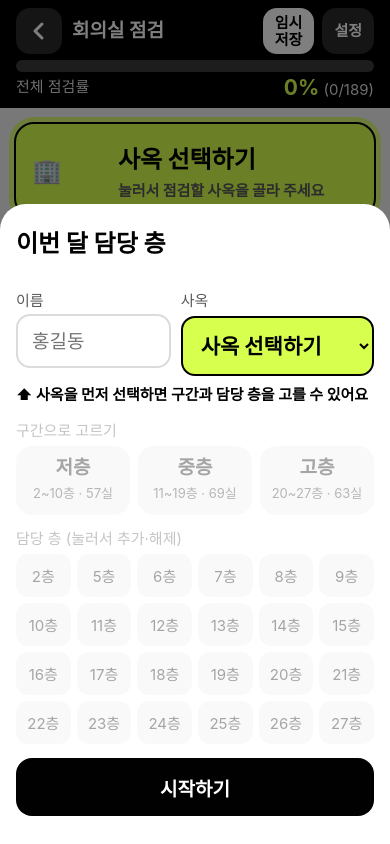
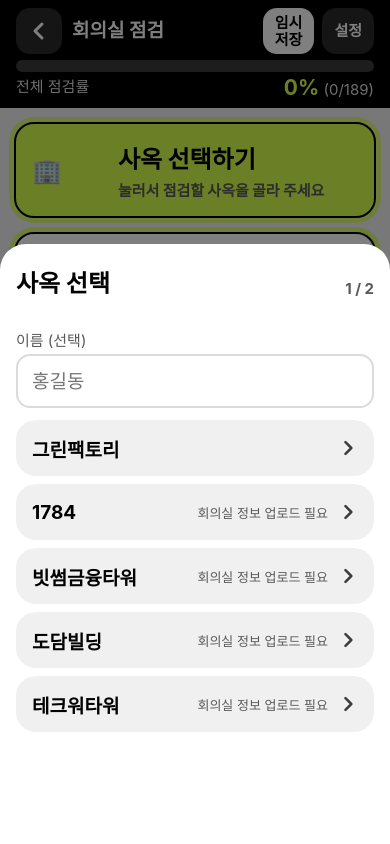
Before and after one commit to rheejungwook/room-check, a plain HTML site: page index.html in a window 390 px wide. Shown: the top 844 px of the page. Drawn offline with Linux system fonts and the light colour scheme; a web font is replaced by a local one.

Commit message:
Add files via upload

```diff
--- a/index.html
+++ b/index.html
@@ -120,7 +120,32 @@ input,select{font:inherit}
 @keyframes sheetDown{to{transform:translateY(100%)}}
 @keyframes rise{from{opacity:0;transform:translateY(14px)}}
 @keyframes ghostOut{to{opacity:0;transform:translateY(-10px)}}
-@media (prefers-reduced-motion:reduce){.sheet>div{animation-duration:.3s}.sheet>div>*:not(.ghost){animation-duration:.25s}}.norep.ok2{background:var(--ink);color:#fff;border-color:var(--ink);box-shadow:0 4px 0 #5F5F5F}.norep.ok2 small{color:var(--lime)}.norep.ok2:active{background:#2a2a2a;transform:translateY(4px);box-shadow:0 0 0 #5F5F5F}.norep.ok2.ok{background:var(--lime);color:var(--ink);border-color:var(--ink);box-shadow:none}.norep.flip{animation:flipin .35s cubic-bezier(.34,1.4,.64,1)}@keyframes flipin{0%{transform:scale(.94)}100%{transform:scale(1)}}</style>
+@media (prefers-reduced-motion:reduce){.sheet>div{animation-duration:.3s}.sheet>div>*:not(.ghost){animation-duration:.25s}}.norep.ok2{background:var(--ink);color:#fff;border-color:var(--ink);box-shadow:0 4px 0 #5F5F5F}.norep.ok2 small{color:var(--lime)}.norep.ok2:active{background:#2a2a2a;transform:translateY(4px);box-shadow:0 0 0 #5F5F5F}.norep.ok2.ok{background:var(--lime);color:var(--ink);border-color:var(--ink);box-shadow:none}.norep.flip{animation:flipin .35s cubic-bezier(.34,1.4,.64,1)}@keyframes flipin{0%{transform:scale(.94)}100%{transform:scale(1)}}.stp{display:flex;gap:6px;margin-top:8px}.stp i{flex:1;height:5px;border-radius:99px;background:#3a3a3a;transition:background .4s}.stp i.on{background:var(--lime)}
+.ob{animation:obIn .5s cubic-bezier(.34,1.2,.64,1) backwards}.ob.back{animation-name:obBack}
+@keyframes obIn{from{opacity:0;transform:translateX(32px)}}@keyframes obBack{from{opacity:0;transform:translateX(-32px)}}
+.ob-k{font-size:15px;font-weight:700;color:var(--g6);margin-top:6px}
+.ob-t{font-size:24px;margin:4px 0 14px}
+.ob-l{display:block;font-size:15px;color:var(--g6);margin:14px 0 6px}
+.ob-in{width:100%;height:54px;border-radius:14px;border:2px solid var(--line);padding:0 14px;background:#fff;font-size:17px}
+.sitelist{display:flex;flex-direction:column;gap:10px;margin-top:16px}
+.card.site{display:flex;align-items:center;gap:10px;width:100%;min-height:68px;padding:12px 16px;margin:0;text-align:left;border:2px solid transparent;transition:transform .15s,background .25s,border-color .25s,color .25s}
+.card.site .sn2{font-size:21px;font-weight:700;flex:1}
+.card.site small{font-size:13px;color:var(--g6)}
+.card.site.on{border-color:var(--ink)}
+.card.site.pick{background:var(--ink);color:#fff;transform:scale(.98);border-color:var(--ink)}.card.site.pick small{color:#ccc}
+.card.site:active{transform:scale(.98)}.stk{margin-left:auto;font-size:15px;font-weight:700;color:var(--g6)}.sheet .sitelist{display:flex;flex-direction:column;gap:8px;margin-top:12px}.sheet .card.site{min-height:56px;padding:8px 14px;background:var(--bg)}.sheet .card.site .sn2{font-size:19px}.sheet .card.site.on{border-color:var(--ink);background:#fff}.sheet .card.site.pick{background:var(--ink);color:#fff}.sheet .card.site .chev{flex:none}.sheet>div.morph>*:not(.ghost){animation:slideIn .42s cubic-bezier(.22,1,.36,1) .12s backwards!important}
+.sheet>div.morph.back>*:not(.ghost){animation-name:slideInBack!important}
+.sheet>div.morph .ghost{animation:ghostLeft .26s cubic-bezier(.4,0,1,1) forwards}
+.sheet>div.morph.back .ghost{animation-name:ghostRight}
+@keyframes slideIn{from{opacity:0;transform:translateX(34px)}}
+@keyframes slideInBack{from{opacity:0;transform:translateX(-34px)}}
+@keyframes ghostLeft{to{opacity:0;transform:translateX(-34px)}}
+@keyframes ghostRight{to{opacity:0;transform:translateX(34px)}}#app{transition:transform .45s cubic-bezier(.32,.72,0,1),opacity .45s ease}
+
+.sheet{z-index:40}
+.sheet>div.obp{padding:0;overflow:hidden;height:min(84vh,600px);max-height:92%}.obtrack{display:flex;width:200%;height:100%;transition:transform .5s cubic-bezier(.32,.72,0,1)}.obpane{width:50%;flex:none;height:100%;overflow:auto;padding:20px 16px 0;-webkit-overflow-scrolling:touch}.obpane .act{bottom:0;padding-bottom:calc(14px + env(safe-area-inset-bottom))}.sheet>div.obp>.obtrack{animation:none!important}.sheet>div.obp.morph>*:not(.ghost){animation:none!important}
+.obpane{display:flex;flex-direction:column}.obpane>*{flex:none}.obpane .act{margin-top:auto!important}
+</style>
 </head>
 <body>
 <div id="app"></div>
@@ -208,7 +233,9 @@ function home(){
   ${mineRooms?gaugeTop(mineRooms,'담당 점검률'+(S.who?' · '+esc(S.who):''),'mine'):gaugeTop(all,'전체 점검률','all')}${mineRooms?`<div class="gl"><span>전체 (3명 합산, 이 폰 기준)</span><span><b style="font-size:17px">${all.p}%</b> (${all.d}/${all.t})</span></div>`:''}</div><div class="wrap">`;
   if(!storeOk)h+=`<div class="card" style="background:#fde4e4;font-size:17px;line-height:1.5"><b>⚠ 이 브라우저는 기록을 저장하지 못해요</b><br>크롬 같은 기본 브라우저로 열어 주세요. 그전까지는 이 창을 닫지 말고, 중간중간 [엑셀 내보내기]로 받아 두세요.</div>`;
   else if(location.protocol==='file:'&&!S.tipOk)h+=`<div class="card" style="background:#fff;font-size:17px;line-height:1.5;border:2px solid var(--ink)"><b>📱 파일로 열었어요</b><br>기록은 이 폰의 브라우저에 저장돼요. 같은 파일을 같은 브라우저로 다시 열어야 이어서 쓸 수 있어요. 중간에 [임시 저장]과 [엑셀 내보내기]를 눌러 두세요.<button class="btn" style="display:block;width:100%;height:50px;border-radius:14px;background:var(--ink);color:#fff;font-size:19px;font-weight:700;margin-top:10px" data-a="tipok">확인했어요</button></div>`;
+  /* 다음에 해야 할 설정을 알려 주는 배너: 사옥 → 담당 층 순서로 이어짐 */
   if(!S.siteSet)h+=`<button class="card floor next" style="margin-bottom:14px;background:var(--lime)" data-a="pickSite"><span class="n" style="font-size:24px">🏢</span><span class="m" style="font-size:24px;font-weight:800">사옥 선택하기<small style="margin:4px 0 0">눌러서 점검할 사옥을 골라 주세요</small></span></button>`;
+  else if(S.rooms.length&&!S.mine.length)h+=`<button class="card floor next" style="margin-bottom:14px;background:var(--lime)" data-a="pickFloors"><span class="n" style="font-size:24px">🏢</span><span class="m" style="font-size:24px;font-weight:800">담당 층 선택하기<small style="margin:4px 0 0">${esc(S.site)} · 눌러서 맡은 층을 골라 주세요</small></span></button>`;
   const mainP=(mineRooms||all).p;
   if(mainP===100)h+=`<div class="final">🎉 ${mineRooms?'담당 층 ':'전체 '}점검 완료<b>${mainP}%</b>하단 [내보내기]로 파일을 만들어 주세요</div>`;
   if(S.mine.length)h+=`<div class="chips" style="margin-bottom:12px"><button class="chip ${S.onlyMine?'':'on'}" data-a="scope" data-v="0">전체 층</button><button class="chip ${S.onlyMine?'on':''}" data-a="scope" data-v="1">담당 층만</button></div>`;
@@ -255,7 +282,7 @@ function goRoom(id){const el=document.getElementById('r'+id);if(el)window.scroll
 document.addEventListener('click',e=>{
   const b=e.target.closest('[data-a]');if(!b)return;const a=b.dataset.a,id=b.dataset.id;
   if(a==='floor'){if(view.page==='home'){view.sy=window.scrollY;history.pushState({f:1},'')}view={page:'floor',floor:+b.dataset.f};render()}
-  else if(a==='exit')setup();
+  else if(a==='exit')openSetup(1);
   else if(a==='finish')completeFloor(+b.dataset.f);
   else if(a==='back'){if(history.state&&history.state.f)history.back();else{view={page:'home'};render()}}
   else if(a==='scope'){S.onlyMine=b.dataset.v==='1';render()}
@@ -277,7 +304,8 @@ document.addEventListener('click',e=>{
   else if(a==='tempsave'){S.savedAt=Date.now();save();const t=new Date(S.savedAt),d=stat(S.rooms).d;toast('임시 저장 완료 · '+d+'/'+S.rooms.length+'실 · '+String(t.getHours()).padStart(2,'0')+':'+String(t.getMinutes()).padStart(2,'0'))}
   else if(a==='tipok'){S.tipOk=true;save();render()}
   else if(a==='menu')menu();
-  else if(a==='pickSite')pickSite();
+  else if(a==='pickSite')openSetup(1);
+  else if(a==='pickFloors')openSetup(2);
   else if(a==='addRoom')roomForm(null);
   else if(a==='editRoom')roomForm(rm(id));
   else if(a==='addFloor')addFloor();
@@ -297,16 +325,18 @@ window.addEventListener('popstate',()=>{
   if(sheetOpen){sheetOpen=false;L().innerHTML='';render();return}
   if(view.page==='floor'){view={page:'home'};render()}
 });
-function sheet(html){layerTok++;if(!sheetOpen){sheetOpen=true;history.pushState({s:1},'')}
+function sheet(html){layerTok++;const dir=window._sdir||1;window._sdir=1;if(!sheetOpen){sheetOpen=true;history.pushState({s:1},'')}
   const l=L(),old=l.querySelector('.sheet:not(.out)>div');
-  if(!old){l.innerHTML=`<div class="sheet" data-a="" onclick="if(event.target===this)closeLayer()"><div>${html}</div></div>`;return}
-  /* 같은 시트 안에서 내용이 바뀔 때: 이전 내용은 위로 사라지고 시트 높이가 스프링으로 늘어나/줄어듦 */
+  const isOb=html.includes('class="obtrack"');
+  if(!old){l.innerHTML=`<div class="sheet" data-a="" onclick="if(event.target===this)closeLayer()"><div class="${isOb?'obp':''}">${html}</div></div>`;return}
+  old.classList.toggle('obp',isOb);
+  /* 같은 시트 안에서 단계가 바뀔 때: 이전 내용은 옆으로 빠지고, 높이가 부드럽게 맞춰지며, 새 내용이 같은 방향으로 이어서 들어옴 */
   const h0=old.offsetHeight,ghost=document.createElement('div');ghost.className='ghost';ghost.innerHTML=old.innerHTML.replace(/ id="[^"]*"/g,'');
   old.innerHTML=html;old.scrollTop=0;old.style.height='auto';const h1=old.offsetHeight;
+  old.classList.add('morph');old.classList.toggle('back',dir<0);
   old.style.overflow='hidden';old.style.height=h0+'px';old.appendChild(ghost);void old.offsetHeight;
-  old.style.transition='height .55s cubic-bezier(.34,1.25,.64,1)';old.style.height=h1+'px';
-  setTimeout(()=>{ghost.remove();old.style.height='';old.style.transition='';old.style.overflow=''},580)}
-function hintWho(){}
+  old.style.transition='height .42s cubic-bezier(.32,.72,0,1)';old.style.height=h1+'px';
+  setTimeout(()=>{ghost.remove();old.style.height='';old.style.transition='';old.style.overflow=''},600)}function hintWho(){}
 
 /* ---------- 메뉴/설정 ---------- */
 const SITES=['그린팩토리','1784','빗썸금융타워','도담빌딩','테크워타워'];
@@ -334,16 +364,30 @@ function saveMenu(){S.who=document.getElementById('who').value.trim();save();clo
 function doNew(){S.rooms.forEach(r=>{r.st='';r.reason='';r.sup={};r.rep=false;r.memo='';r.by='';r.at=''});S.ym=today().slice(0,7);S.mine=[];S.onlyMine=true;save();view={page:'home'};render();setup()}
 
 /* 첫 화면 / 매달 담당 층 선택 */
-function setup(fromMenu){window._fromMenu=fromMenu;
-  const lock=!S.siteSet?'⬆ 사옥을 먼저 선택하면 구간과 담당 층을 고를 수 있어요':(!S.rooms.length?'이 사옥은 아직 회의실 정보가 없어요. 점검표 엑셀이 업로드되면 고를 수 있어요.':'');
-  sheet(`<div class="shead">${fromMenu?'<button class="sback" onclick="menu()" aria-label="설정으로"><svg width="24" height="24" viewBox="0 0 24 24" fill="none" stroke="currentColor" stroke-width="3" stroke-linecap="round" stroke-linejoin="round" aria-hidden="true"><path d="M15 5l-7 7 7 7"/></svg></button>':''}<h2>이번 달 담당 층</h2></div>
-  <div class="g2"><div><label>이름</label><input type="text" id="who" value="${esc(S.who)}" placeholder="홍길동"></div><div><label>사옥</label>${siteChips()}</div></div>
-  ${lock?`<div class="note" id="lockmsg" style="color:var(--ink);font-weight:700">${lock}</div>`:''}
-  <div id="floorSec" class="${S.siteSet&&S.rooms.length?'':'lock'}"><label>구간으로 고르기</label>
-  <div class="g3">${groups().map((g,i)=>`<button class="chip tier" onclick="tier(${i})">${['저층','중층','고층'][i]}<br><small>${g.length?g[0]+'~'+g[g.length-1]+'층 · '+g.reduce((s,f)=>s+inF(f).length,0)+'실':'-'}</small></button>`).join('')}</div>
-  <label>담당 층 (눌러서 추가·해제)</label><div class="fgrid" id="pm">${floors().map(f=>`<button class="chip ${S.mine.includes(f)?'on':''}" onclick="this.classList.toggle('on')" data-f="${f}">${f}층</button>`).join('')}</div></div>
-  <div class="act"><button class="btn pri" onclick="saveSetup()">${fromMenu?'저장':'시작하기'}</button></div>`);
-}function groups(){
+/* 온보딩: 하단 배너(시트) 하나에 두 페이지(사옥 → 담당 층). 배너 높이는 고정, 단계는 옆으로 넘어가듯 이동 */
+const CHEV_L='<svg width="24" height="24" viewBox="0 0 24 24" fill="none" stroke="currentColor" stroke-width="3" stroke-linecap="round" stroke-linejoin="round" aria-hidden="true"><path d="M15 5l-7 7 7 7"/></svg>';
+function setup(fromMenu){openSetup(fromMenu?2:(S.siteSet&&S.rooms.length?2:1),fromMenu?'menu':'')}
+function openSetup(step,from){window._setupFrom=from||'';showSetup(step)}
+function finishSetup(){closeLayer()}
+function pickSiteCard(x,btn){if(btn)btn.classList.add('pick');setTimeout(()=>{setSite(x);showSetup(2)},170)}
+function obPane1(){return `<div class="shead"><h2>사옥 선택</h2><span class="stk">1 / 2</span></div>
+  <label>이름 (선택)</label><input type="text" id="who" value="${esc(S.who)}" placeholder="홍길동" oninput="S.who=this.value.trim()">
+  <div class="sitelist">${SITES.map(x=>`<button class="card site ${S.siteSet&&S.site===x?'on':''}" onclick="pickSiteCard('${x}',this)"><span class="sn2">${x}</span>${SITE_SEED[x]?'':'<small>회의실 정보 업로드 필요</small>'}<svg class="chev" width="20" height="20" viewBox="0 0 24 24" fill="none" stroke="currentColor" stroke-width="3" stroke-linecap="round" stroke-linejoin="round" aria-hidden="true"><path d="M9 5l7 7-7 7"/></svg></button>`).join('')}</div>`}
+function obPane2(){
+  const hasR=S.rooms.length>0,fromMenu=window._setupFrom==='menu',back=fromMenu?'menu()':'showSetup(1)';
+  return `<div class="shead"><button class="sback" onclick="${back}" aria-label="뒤로">${CHEV_L}</button><h2>담당 층 선택</h2><span class="stk">${fromMenu?esc(S.site||''):'2 / 2 · '+esc(S.site||'')}</span></div>
+  ${hasR?`<label>구간으로 고르기</label><div class="g3">${groups().map((g,i)=>`<button class="chip tier" onclick="tier(${i})">${['저층','중층','고층'][i]}<br><small>${g.length?g[0]+'~'+g[g.length-1]+'층 · '+g.reduce((s,f)=>s+inF(f).length,0)+'실':'-'}</small></button>`).join('')}</div>
+  <label>담당 층 (눌러서 추가·해제)</label><div class="fgrid" id="pm">${floors().map(f=>`<button class="chip ${S.mine.includes(f)?'on':''}" onclick="this.classList.toggle('on')" data-f="${f}">${f}층</button>`).join('')}</div>`
+  :`<div class="note" style="color:var(--ink);font-weight:700">이 사옥은 아직 회의실 정보가 없어요. 점검표 엑셀을 업로드하면 층과 회의실이 채워져요.</div><button class="btn" style="background:var(--lime);border:2px solid var(--ink)" onclick="mergeUI()">회의실 정보 업로드</button>`}
+  <div class="act"><button class="btn pri" onclick="saveSetup()">${hasR?(fromMenu?'저장':'시작하기'):'확인'}</button></div>`}
+function showSetup(st){
+  const tr=document.querySelector('.sheet:not(.out) .obtrack');
+  if(tr){ /* 같은 배너 안에서 페이지만 넘김 */
+    const panes=tr.querySelectorAll('.obpane');if(st===2)panes[1].innerHTML=obPane2();else panes[0].innerHTML=obPane1();
+    void tr.offsetWidth;tr.style.transform=st===2?'translateX(-50%)':'translateX(0)';return}
+  sheet(`<div class="obtrack" style="transform:translateX(${st===2?'-50%':'0'})"><section class="obpane">${obPane1()}</section><section class="obpane">${obPane2()}</section></div>`);
+}
+function groups(){
   const fl=floors(),total=S.rooms.length,g=[[],[],[]];let acc=0;
   fl.forEach(f=>{const n=inF(f).length;const gi=Math.min(2,Math.floor((acc+n/2)/(total/3)));g[gi].push(f);acc+=n});return g;
 }
@@ -351,12 +395,13 @@ function tier(i){const g=groups()[i];document.querySelectorAll('#pm .chip').forE
 function saveSetup(){
   const m=[...document.querySelectorAll('#pm .chip.on')].map(b=>+b.dataset.f);
   if(!S.siteSet){toast('사옥을 선택하세요');return}
-  if(S.rooms.length&&!m.length){toast('담당 층을 하나 이상 선택하세요');return}S.who=document.getElementById('who').value.trim();S.mine=m;S.onlyMine=true;save();closeLayer();
+  if(S.rooms.length&&!m.length){toast('담당 층을 하나 이상 선택하세요');return}
+  S.mine=m;S.onlyMine=true;save();finishSetup();
 }
 
 function pickMine(){
   sheet(`<h2>담당 층 선택</h2><div class="chips" id="pm">${floors().map(f=>`<button class="chip ${S.mine.includes(f)?'on':''}" onclick="this.classList.toggle('on')" data-f="${f}">${f}층</button>`).join('')}</div>
-  <button class="btn pri" onclick="savePick()">확인</button><button class="btn" onclick="menu()">뒤로</button>`);
+  <button class="btn pri" onclick="savePick()">확인</button><button class="btn" onclick="window._sdir=-1;menu()">뒤로</button>`);
 }
 function savePick(){S.mine=[...document.querySelectorAll('#pm .chip.on')].map(b=>+b.dataset.f);S.onlyMine=S.mine.length>0;save();closeLayer()}
 
@@ -500,7 +545,7 @@ async function readRooms(buf){
 }
 function mergeUI(){
   sheet(`<h2>🧩 점검 파일 취합</h2><div class="note">다른 담당자가 내보낸 엑셀 파일을 선택하세요(여러 개 가능). 아직 점검 안 한 칸만 채워지고, 이미 점검한 칸은 유지돼요. 원본 점검표처럼 담당자별로 나뉜 파일도 읽어요.</div>
-  <input type="file" id="mf" accept=".xlsx" multiple style="width:100%;margin-top:8px"><button class="btn pri" onclick="doMerge()">취합하기</button><div id="mres"></div><button class="btn" onclick="menu()">뒤로</button>`);
+  <input type="file" id="mf" accept=".xlsx" multiple style="width:100%;margin-top:8px"><button class="btn pri" onclick="doMerge()">취합하기</button><div id="mres"></div><button class="btn" onclick="window._sdir=-1;menu()">뒤로</button>`);
 }
 async function doMerge(){
   const fs=[...document.getElementById('mf').files];if(!fs.length){toast('파일을 선택하세요');return}
```
